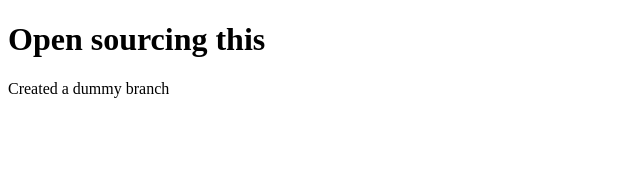
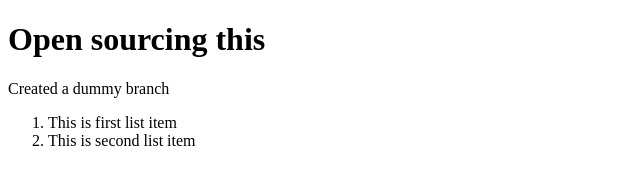
Before and after one commit to muteebDummyacc1/just-a-test, a plain HTML site: page index.html in a window 1280 px wide. Shown: the whole page, without its empty margins (0-640 px from the left). Drawn offline with Linux system fonts and the light colour scheme.

Commit message:
Made a list

```diff
--- a/index.html
+++ b/index.html
@@ -8,5 +8,9 @@
 <body>
     <h1>Open sourcing this</h1>
     <p>Created a dummy branch</p>
+    <ol>
+        <li>This is first list item</li>
+        <li>This is second list item</li>
+    </ol>
 </body>
 </html>
```
